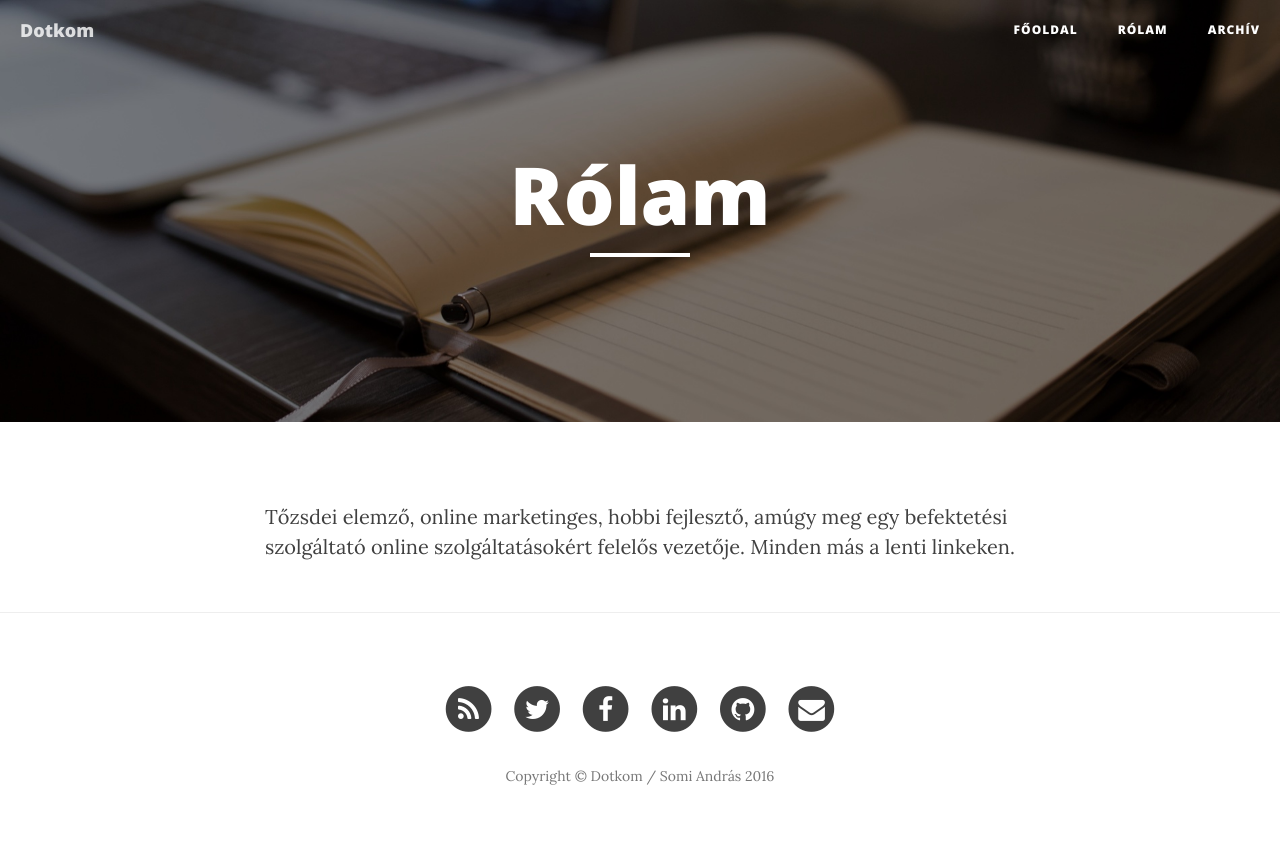
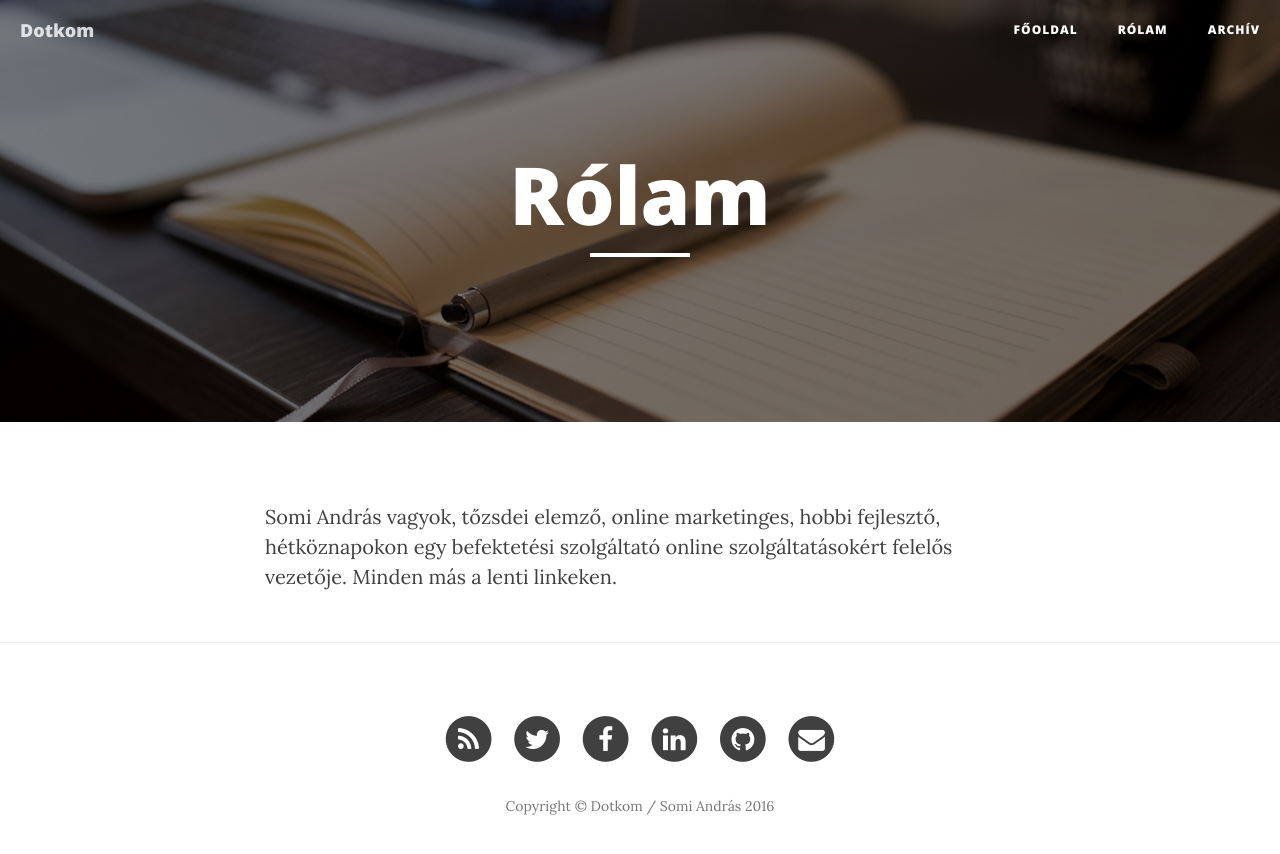
Before and after one commit to doktorjustice/doktorjustice.github.io, a Jekyll site: the page built from about.html, in a window 1280 px wide. Shown: the top 854 px of the page. Built offline with Jekyll 4.4.1, drawn with Linux system fonts in a browser that asks for light colours; nearby versions of some CDN libraries; comment, search, counter and statistics services are not loaded.

Commit message:
Modify about page content

```diff
--- a/about.html
+++ b/about.html
@@ -3,4 +3,4 @@ layout: page
 title: "Rólam"
 description: ""
 ---
-<p>Tőzsdei elemző, online marketinges, hobbi fejlesztő, amúgy meg egy befektetési szolgáltató online szolgáltatásokért felelős vezetője. Minden más a lenti linkeken.</p>
+<p>Somi András vagyok, tőzsdei elemző, online marketinges, hobbi fejlesztő, hétköznapokon egy befektetési szolgáltató online szolgáltatásokért felelős vezetője. Minden más a lenti linkeken.</p>
```
